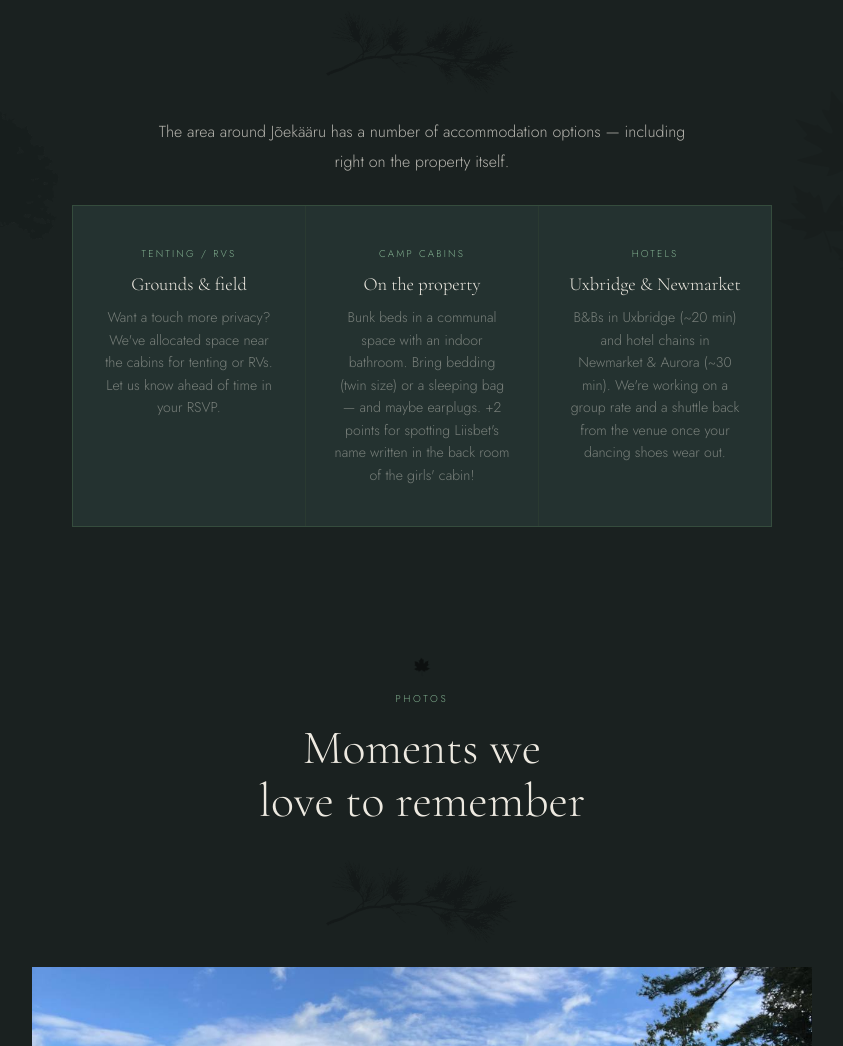
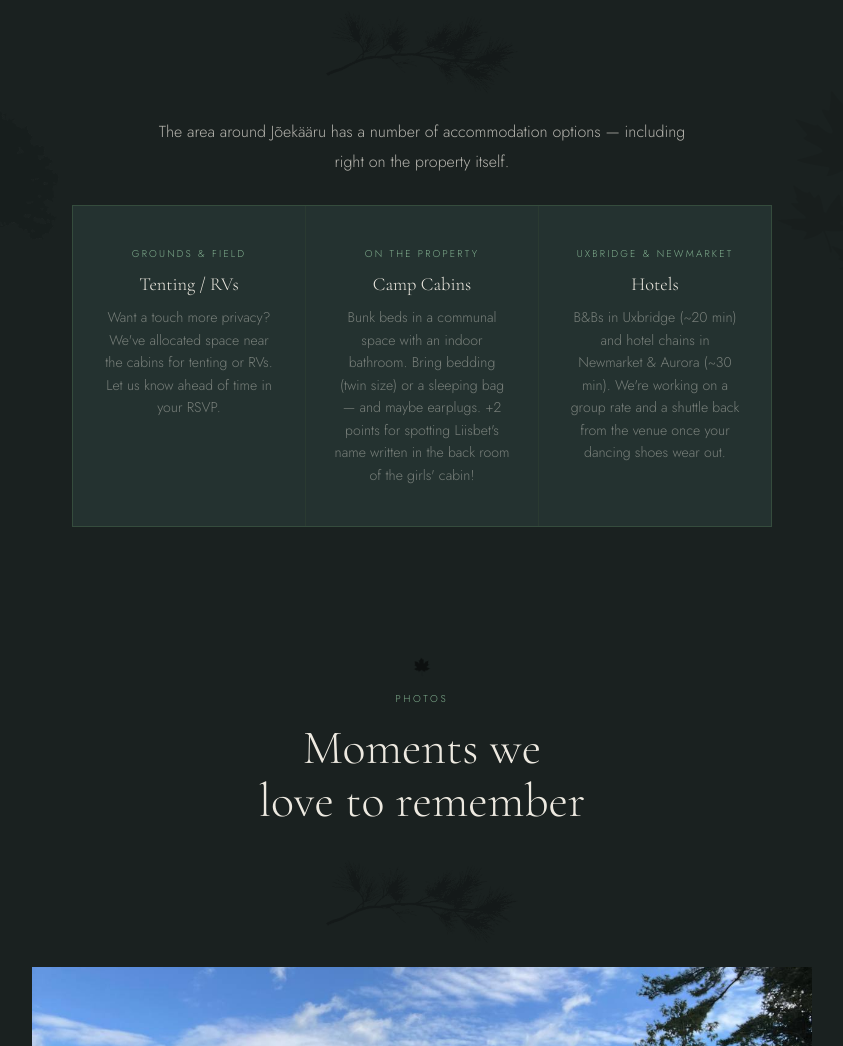
Before and after one commit to tom-liisbet/T-L-Wedding-Website, a plain HTML site: page index.html in a window 1280 px wide. Shown: the part 3559-4605 px from the top of the page, without its empty margins (218-1061 px from the left). Drawn offline with nearby package versions, Linux system fonts and the light colour scheme; no server answers.

Commit message:
formatting swap

```diff
--- a/index.html
+++ b/index.html
@@ -804,19 +804,19 @@
     </p>
     <div class="details-grid" style="margin-top:28px">
       <div class="detail-card">
-        <p class="detail-title">Tenting / RVs</p>
-        <p class="detail-text">Grounds & field</p>
+        <p class="detail-title">Grounds & field</p>
+        <p class="detail-text">Tenting / RVs</p>
         <p class="detail-desc">Want a touch more privacy? We've allocated space near the cabins for tenting or RVs. Let us know ahead of time in your RSVP.</p>
       </div>
       <div class="detail-card">
-        <p class="detail-title">Camp Cabins</p>
-        <p class="detail-text">On the property</p>
+        <p class="detail-title">On the property</p>
+        <p class="detail-text">Camp Cabins</p>
         <p class="detail-desc">Bunk beds in a communal space with an indoor bathroom. Bring bedding (twin size) or a sleeping bag — and maybe earplugs. +2 points for spotting Liisbet's name written in the back room of the girls' cabin!</p>
         <p class="cabin-spots" id="cabin-spots" style="display:none"><span id="cabin-count"></span> spots remaining</p>
       </div>
       <div class="detail-card">
-        <p class="detail-title">Hotels</p>
-        <p class="detail-text">Uxbridge &amp; Newmarket</p>
+        <p class="detail-title">Uxbridge &amp; Newmarket</p>
+        <p class="detail-text">Hotels</p>
         <p class="detail-desc">B&amp;Bs in Uxbridge (~20 min) and hotel chains in Newmarket &amp; Aurora (~30 min). We're working on a group rate and a shuttle back from the venue once your dancing shoes wear out.</p>
       </div>
     </div>
```
